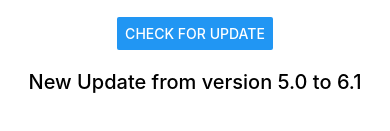
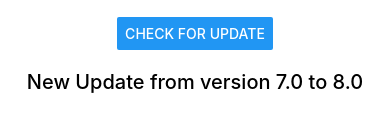
Before and after one commit to AKP007TRUWORTH/AwesomeProject, a React Native app: screen / in a window 390 px wide. Shown: the part 367-498 px from the top of the page. Built offline with nearby package versions, Linux system fonts and the light colour scheme.

Commit message:
iOS build run issue fix

```diff
--- a/App.js
+++ b/App.js
@@ -34,7 +34,7 @@ const App = () => {
     <View style={{ flex: 1, alignItems: 'center', justifyContent: 'center' }}>
       <Button title='Check For Update' onPress={checkForUpdates} />
       <Text style={{ color: 'black', fontSize: 20, fontWeight: '500', marginTop: 20 }}>
-        New Update from version 5.0 to 6.1
+        New Update from version 7.0 to 8.0
       </Text>
     </View>
   )
--- a/app.json
+++ b/app.json
@@ -14,14 +14,14 @@
       "checkAutomatically": "ON_LOAD",
       "url": "https://u.expo.dev/12db7102-c890-41d6-9c32-7b03482a524c?runtime-version=1.0.0&channel-name=development&platform=android",
       "requestHeaders": {
-        "expo-channel-name": "main"
+        "expo-channel-name": "development"
       }
     },
     "android": {
       "package": "com.akp007.awesomeproject"
     },
     "ios": {
-      "bundleIdentifier": "com.akp007.awesomeproject",
+      "bundleIdentifier": "com.akp007.awesomeproject"
     },
     "version": "1.0.0"
   },
```
Also changed, not shown: package.json (+5 -4 lines), eas.json (line endings or trailing spaces), 3 other files (tests, documents, lock files or other folders).
